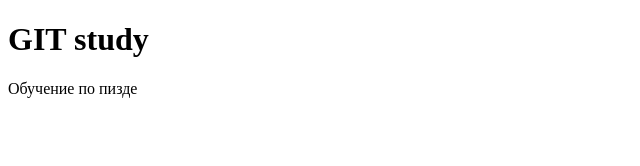
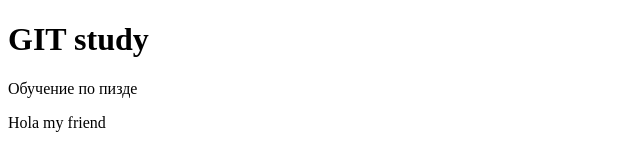
Before and after one commit to DsSmoke/site, a plain HTML site: page index.html in a window 1280 px wide. Shown: the whole page, without its empty margins (0-640 px from the left). Drawn offline with Linux system fonts and the light colour scheme.

Commit message:
second commit

```diff
--- a/index.html
+++ b/index.html
@@ -10,5 +10,6 @@
 <body>
     <h1>GIT study</h1>
 <p>Обучение по пизде</p>
+<p>Hola my friend</p>
 </body>
 </html>
```
